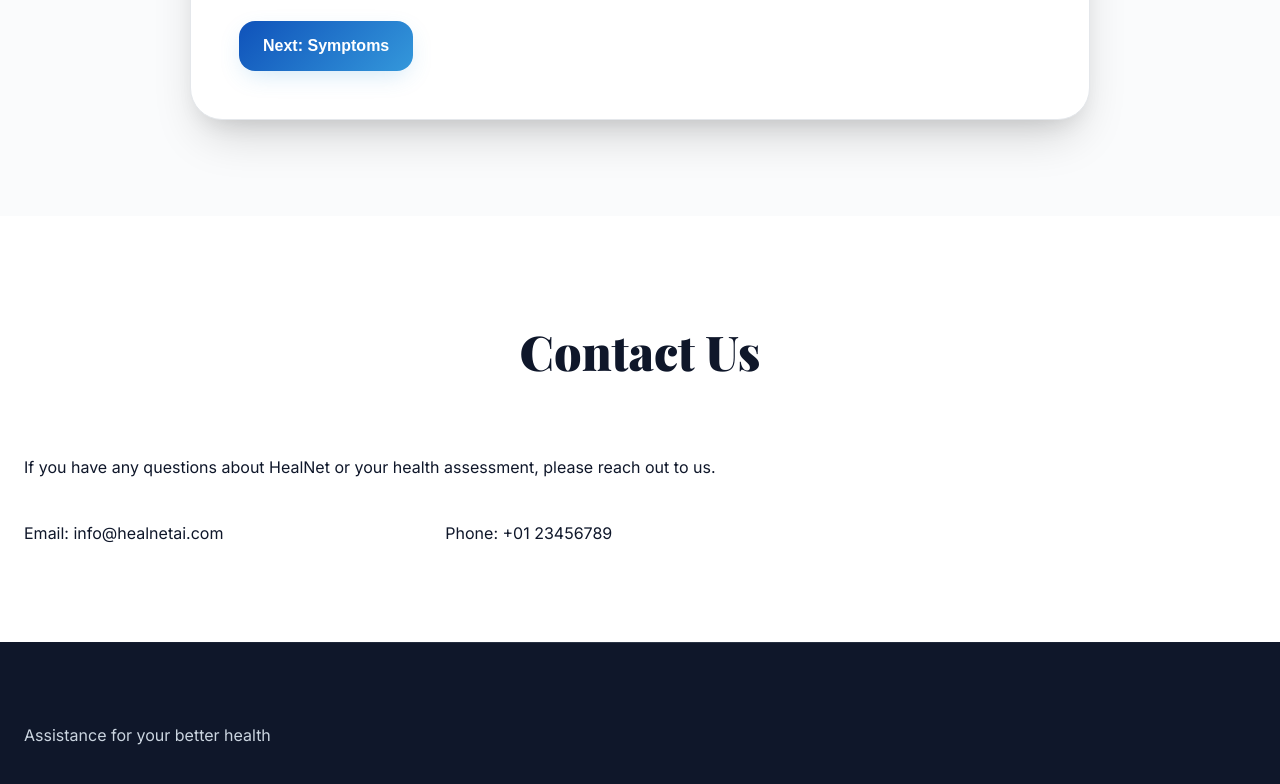
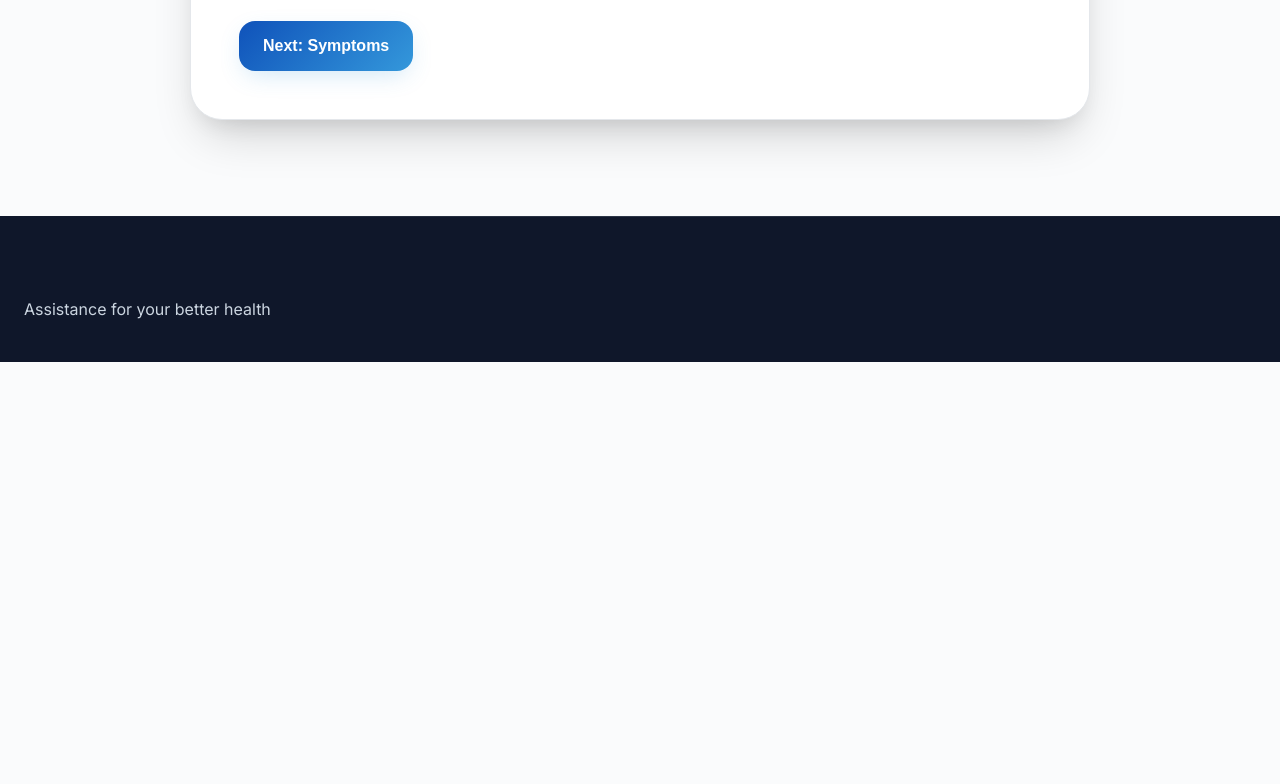
Before and after one commit to khateebarifparvez-oss/HealNet-AI, a plain HTML site: page HealNet AI/index.html in a window 1280 px wide. Shown: the part 2170-2954 px from the top of the page. After the commit the page ends 2532 px from the top, so only its background shows below. Drawn offline with nearby package versions, Linux system fonts and the light colour scheme.

Commit message:
Updated index.html

```diff
--- a/HealNet AI/index.html
+++ b/HealNet AI/index.html
@@ -437,17 +437,7 @@
         </div>
     </section>
 
-    <!-- Contact Section -->
-    <section id="contact" class="contact">
-        <div class="container">
-            <h2>Contact Us</h2>
-            <p>If you have any questions about HealNet or your health assessment, please reach out to us.</p>
-            <div class="contact-info">
-                <p>Email: info@healnetai.com</p>
-                <p>Phone: +01 23456789</p>
-            </div>
-        </div>
-    </section>
+
 
     <!-- Footer -->
     <footer class="footer">
```
